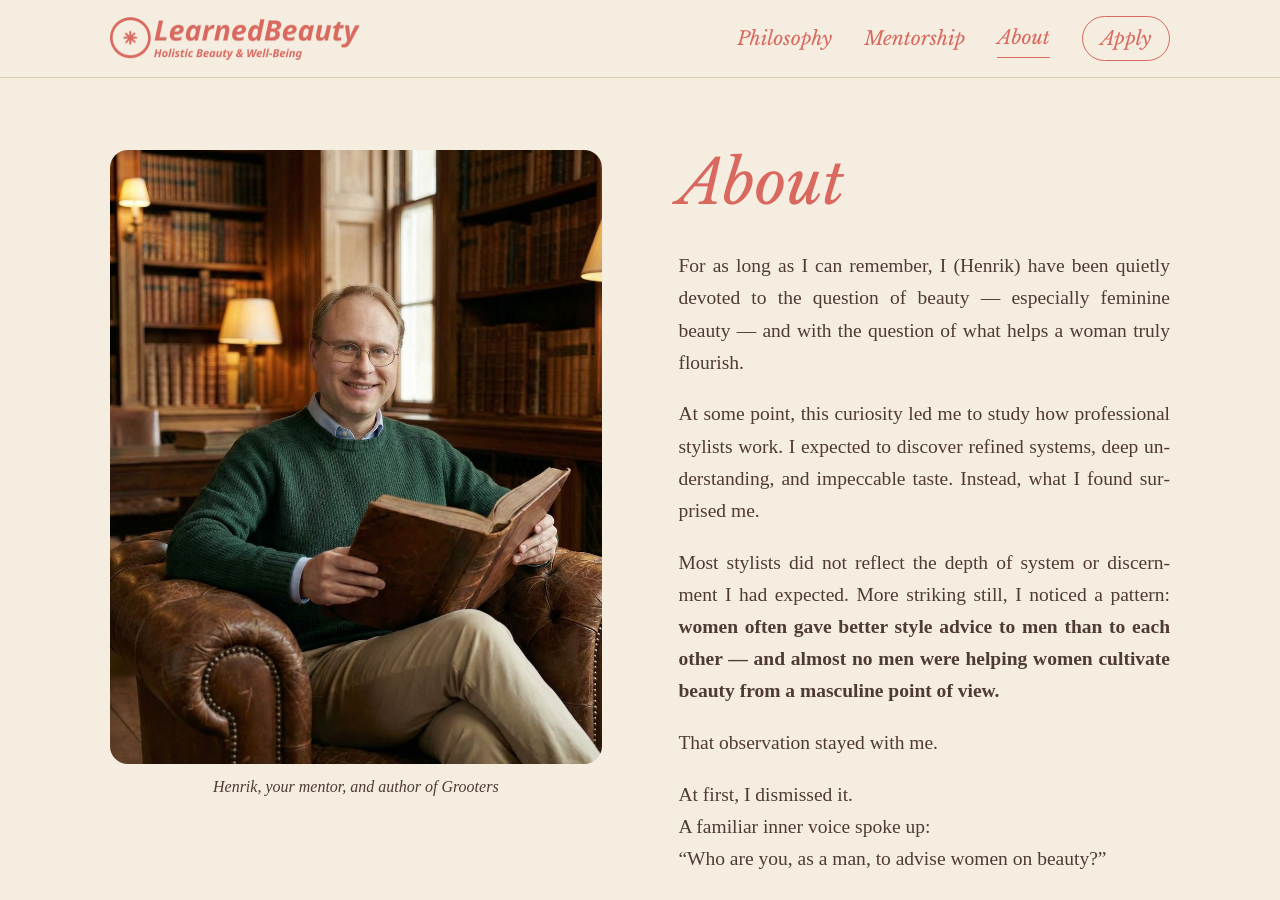
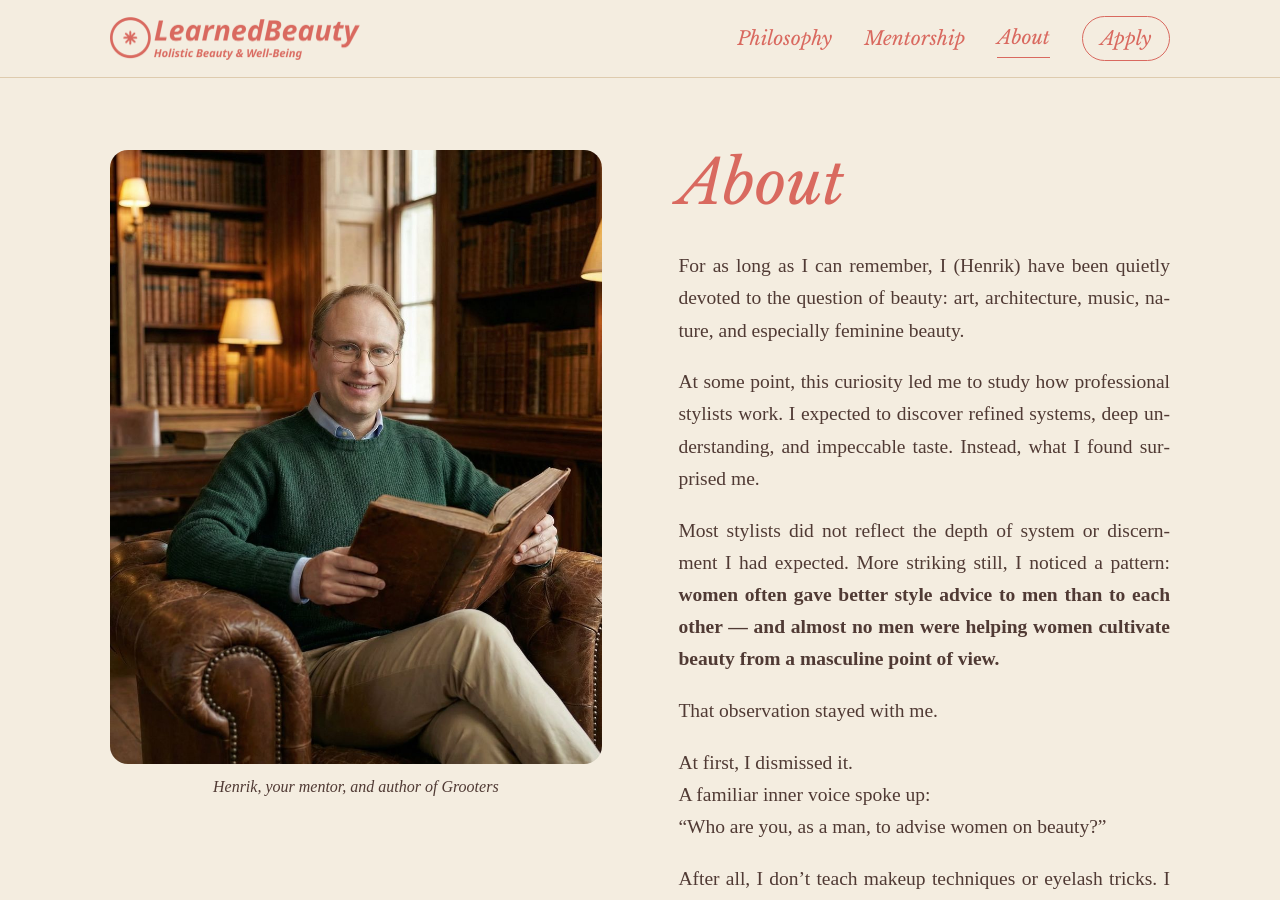
Before and after one commit to LoveAlgo/learnedbeauty, a Jekyll site: the page built from about/index.md, in a window 1280 px wide and 900 px high. Built offline with Jekyll 4.4.1, drawn with Linux system fonts in a browser that asks for light colours.

Commit message:
Update about/index.md (via Pages CMS)

```diff
--- a/about/index.md
+++ b/about/index.md
@@ -2,14 +2,14 @@
 layout: page
 title: About
 heading: About
+description: "Why a man mentors women in feminine beauty: the story behind
+  Learned Beauty and its founder, Henrik Hillerström."
 image: /assets/images/henrik-library.jpg
 image_alt: Henrik Hillerström reading in a wood-panelled library
 image_caption: Henrik, your mentor, and author of Grooters
 image_side: left
-description: "Why a man mentors women in feminine beauty: the story behind Learned Beauty and its founder, Henrik Hillerström."
 ---
-
-For as long as I can remember, I (Henrik) have been quietly devoted to the question of beauty — especially feminine beauty — and with the question of what helps a woman truly flourish.
+For as long as I can remember, I (Henrik) have been quietly devoted to the question of beauty: art, architecture, music, nature, and especially feminine beauty.
 
 At some point, this curiosity led me to study how professional stylists work. I expected to discover refined systems, deep understanding, and impeccable taste. Instead, what I found surprised me.
 
@@ -46,7 +46,6 @@ Learned Beauty was born from this realization.
 
 ## Who is Henrik
 
-
 Henrik Hillerström is a multidisciplinary entrepreneur and thinker with a lifelong dedication to beauty, intelligence, and human flourishing. Born in Australia to Swedish parents, raised in Geneva, and now based in the south of France, he brings a cultivated global perspective shaped by life across nine countries and dozens of homes.
 
 His education spans business administration (MBA, University of St. Gallen), urban and regional planning, architecture, and adult education. Professionally, he has worked in finance, entrepreneurship, research, and in the design of compatibility systems for relationships and place-based living.
@@ -65,6 +64,7 @@ Beauty is not a performance or a privilege — it is a learnable art, and one wi
 His work unfolds across several interlinked projects exploring:
 
 {: .star-list}
+
 - feminine beauty and embodiment ([Learned Beauty](/))
 - romantic compatibility ([Compalgo](https://www.compalgo.com))
 - place, belonging, and orientation ([Placealgo](https://www.placealgo.com))
```
